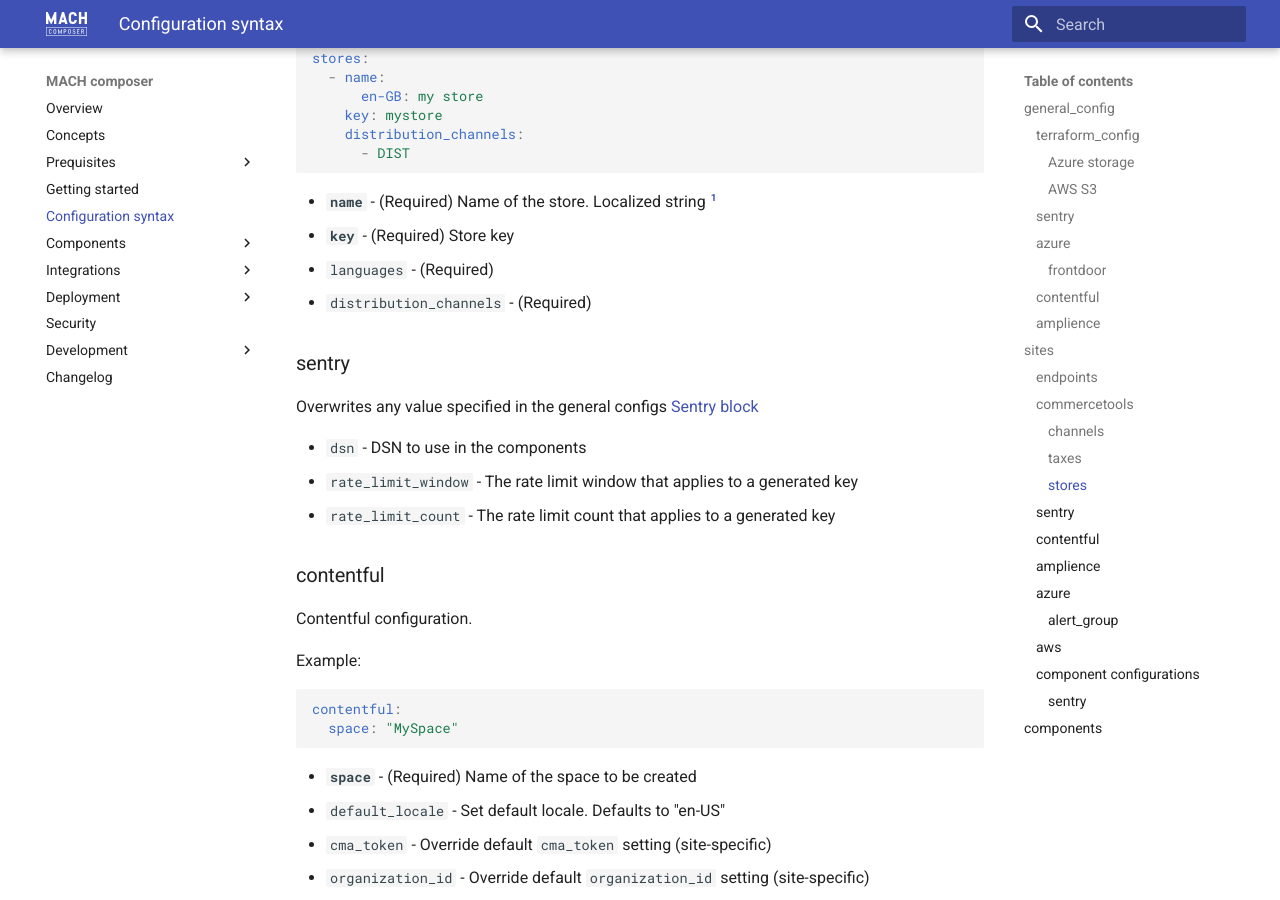
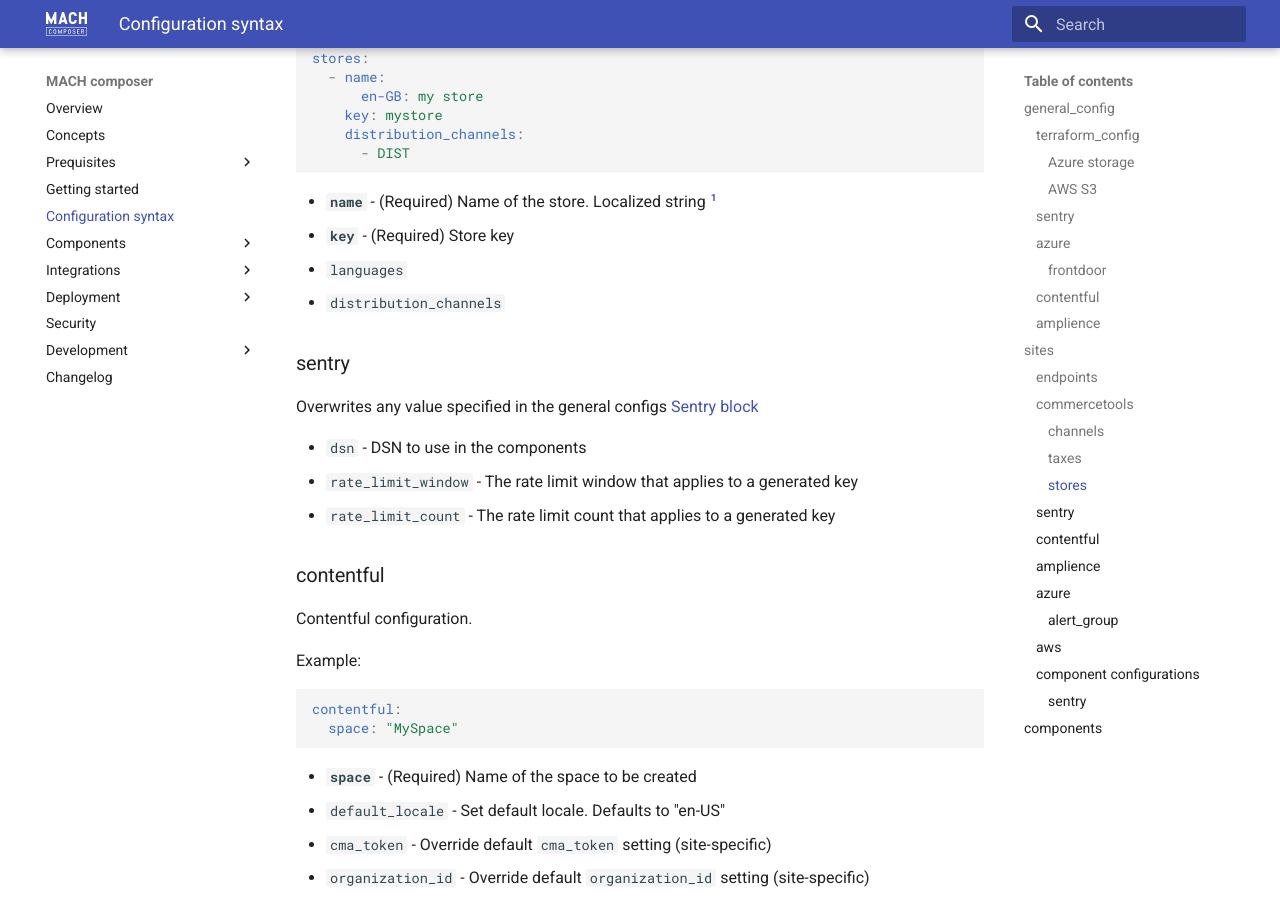
Before and after one commit to mach-composer/mach-composer-cli, an MkDocs documentation site: the page built from docs/src/syntax.md, in a window 1280 px wide and 900 px high, scrolled down 7222 px. Built offline with MkDocs 1.6.1 and Material for MkDocs 9.7.7, drawn with Linux system fonts in a browser that asks for light colours; a script that is not in the unit is left out.

Commit message:
Correct Optional store attributes in docs

```diff
--- a/docs/src/syntax.md
+++ b/docs/src/syntax.md
@@ -297,8 +297,8 @@ stores:
 
 - **`name`** - (Required) Name of the store. Localized string [^1]
 - **`key`** - (Required) Store key
-- `languages` - (Required)
-- `distribution_channels` - (Required)
+- `languages`
+- `distribution_channels`
 
 
 ### sentry
```
Also changed, not shown: 1 other file.
